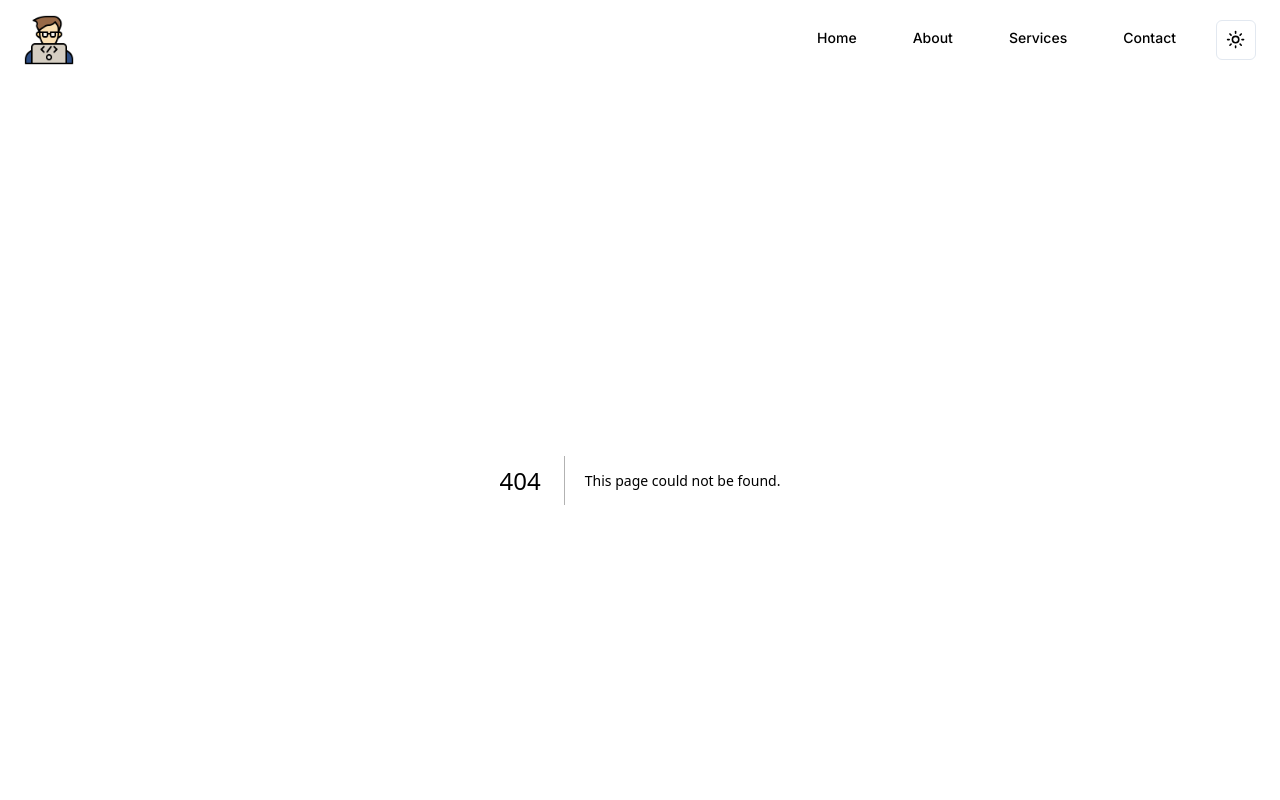
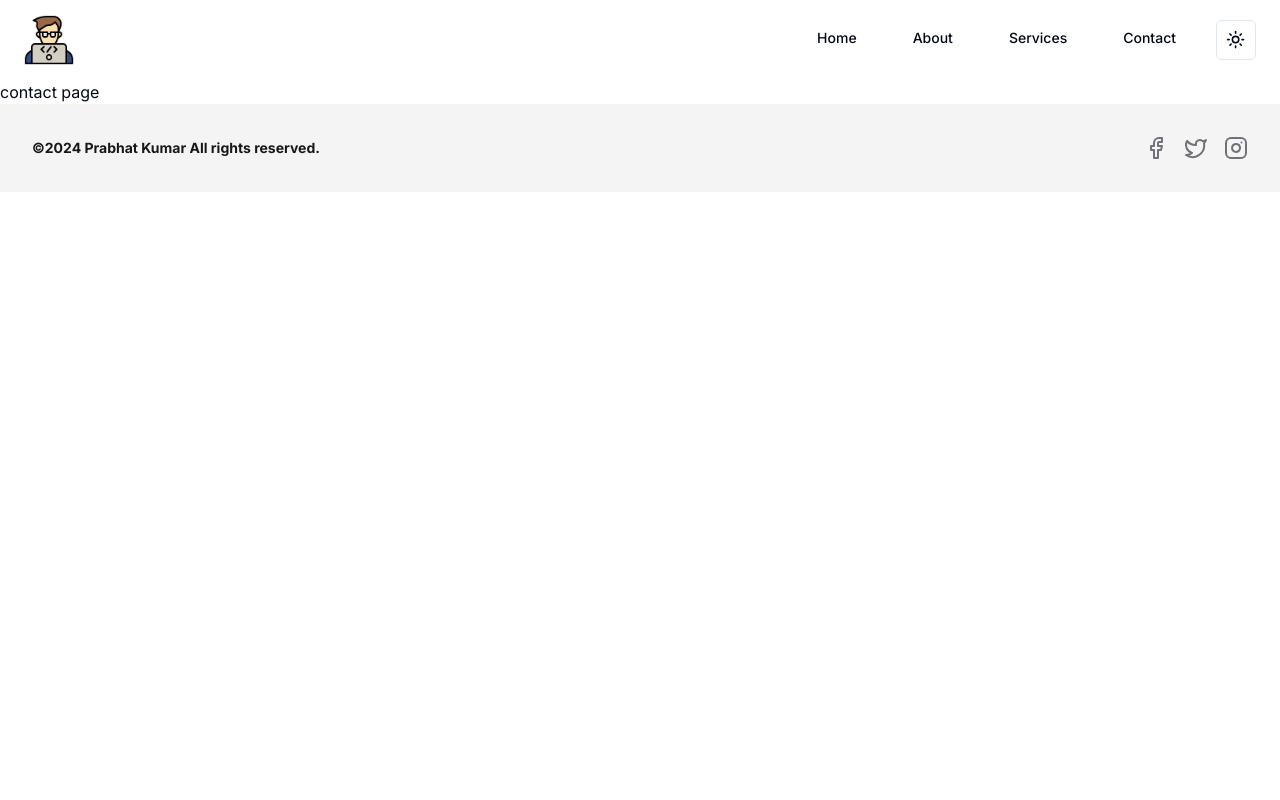
Before and after one commit to kumar11jr/portfolio2.0, a Next.js app: page /contact in a window 1280 px wide. Before the commit this address had no page. Shown: the top 800 px of the page. Built offline with nearby package versions, Linux system fonts and the light colour scheme.

Commit message:
add:spinner

```diff
--- /dev/null
+++ b/app/about/page.tsx
@@ -0,0 +1,11 @@
+import React from 'react'
+
+const page = () => {
+  return (
+    <div>
+      about page
+    </div>
+  )
+}
+
+export default page
--- /dev/null
+++ b/app/contact/page.tsx
@@ -0,0 +1,11 @@
+import React from 'react'
+
+const page = () => {
+  return (
+    <div>
+        contact page
+    </div>
+  )
+}
+
+export default page
--- /dev/null
+++ b/app/loading.tsx
@@ -0,0 +1,13 @@
+import Image from "next/image";
+
+export default function Loading() {
+  return (
+    <div className="flex justify-center items-center h-screen">
+      <div className="flex gap-2">
+        <div className="w-5 h-5 rounded-full animate-pulse bg-white"></div>
+        <div className="w-5 h-5 rounded-full animate-pulse bg-white"></div>
+        <div className="w-5 h-5 rounded-full animate-pulse bg-white"></div>
+      </div>
+    </div>
+  );
+}
--- /dev/null
+++ b/app/service/page.tsx
@@ -0,0 +1,11 @@
+import React from 'react'
+
+const page = () => {
+  return (
+    <div>
+      service page
+    </div>
+  )
+}
+
+export default page
--- a/components/Home.tsx
+++ b/components/Home.tsx
@@ -38,8 +38,7 @@ const Home: React.FC = () => {
   return (
     <div className="flex justify-center items-center h-[90vh]">
   <div className="px-60 flex flex-col md:flex-row">
-    {/* Left side - Name and Description */}
-    <div className="md:w-1/2 p-8 md:pr-16 mb-8"> {/* Added mb-8 for margin bottom */}
+    <div className="md:w-1/2 p-8 md:pr-16 mb-8">
       <p className="text-lg mb-4">Hello</p>
       <h1 className="text-4xl mb-4">I&apos;m <span className='font-bold'>Prabhat Kumar</span></h1>
       <h2 className="text-3xl mb-4"><span className='font-bold'>a</span> <Typewriter texts={['Full Stack Developer.', 'Web Developer.', 'Software Engineer.']} /> </h2>
@@ -49,9 +48,7 @@ const Home: React.FC = () => {
         <Button variant={'outline'}>Portfolio</Button>
       </div>
     </div>
-
-    {/* Right side - Big Picture */}
-    <div className="md:w-1/2 flex items-end justify-end"> {/* Added flex, items-end, and justify-end */}
+    <div className="md:w-1/2 flex items-end justify-end">
       <Image width={400} height={400} className='rounded-full' src="/profile.jpeg" alt="Your Picture" />
     </div>
   </div>
--- a/components/navbar.tsx
+++ b/components/navbar.tsx
@@ -16,54 +16,53 @@ export default function Navbar() {
         </SheetTrigger>
         <SheetContent side="left">
           <Link className="mr-6 hidden lg:flex" href="#">
-            <MountainIcon className="h-6 w-6" />
+          <Image src="/logo.png" alt="logo" width={50} height={0} />
             <span className="sr-only">KR18</span>
           </Link>
           <div className="grid gap-2 py-6">
-            <Link className="flex w-full items-center py-2 text-lg font-semibold" href="#">
+            <Link className="flex w-full items-center py-2 text-lg font-semibold" href="/">
               Home
             </Link>
-            <Link className="flex w-full items-center py-2 text-lg font-semibold" href="#">
+            <Link className="flex w-full items-center py-2 text-lg font-semibold" href="/about">
               About
             </Link>
-            <Link className="flex w-full items-center py-2 text-lg font-semibold" href="#">
+            <Link className="flex w-full items-center py-2 text-lg font-semibold" href="/service">
               Services
             </Link>
-            <Link className="flex w-full items-center py-2 text-lg font-semibold" href="#">
+            <Link className="flex w-full items-center py-2 text-lg font-semibold" href="/contact">
               Contact
             </Link>
-            <Link className="flex w-full items-center py-2 text-lg font-semibold" href="#">
               <ModeToggle />
-            </Link>
+
           </div>
         </SheetContent>
       </Sheet>
       <Link className="mr-6 hidden lg:flex" href="#">
         <Image src="/logo.png" alt="logo" width={50} height={0} />
-        <span className="sr-only">Acme Inc</span>
+        <span className="sr-only">KR18</span>
       </Link>
       <nav className="ml-auto hidden lg:flex gap-6">
         <Link
           className="group inline-flex h-9 w-max items-center justify-center rounded-md bg-white px-4 py-2 text-sm font-medium transition-colors hover:bg-gray-100 hover:text-gray-900 focus:bg-gray-100 focus:text-gray-900 focus:outline-none disabled:pointer-events-none disabled:opacity-50 data-[active]:bg-gray-100/50 data-[state=open]:bg-gray-100/50 dark:bg-gray-950 dark:hover:bg-gray-800 dark:hover:text-gray-50 dark:focus:bg-gray-800 dark:focus:text-gray-50 dark:data-[active]:bg-gray-800/50 dark:data-[state=open]:bg-gray-800/50"
-          href="#"
+          href="/"
         >
           Home
         </Link>
         <Link
           className="group inline-flex h-9 w-max items-center justify-center rounded-md bg-white px-4 py-2 text-sm font-medium transition-colors hover:bg-gray-100 hover:text-gray-900 focus:bg-gray-100 focus:text-gray-900 focus:outline-none disabled:pointer-events-none disabled:opacity-50 data-[active]:bg-gray-100/50 data-[state=open]:bg-gray-100/50 dark:bg-gray-950 dark:hover:bg-gray-800 dark:hover:text-gray-50 dark:focus:bg-gray-800 dark:focus:text-gray-50 dark:data-[active]:bg-gray-800/50 dark:data-[state=open]:bg-gray-800/50"
-          href="#"
+          href="/about"
         >
           About
         </Link>
         <Link
           className="group inline-flex h-9 w-max items-center justify-center rounded-md bg-white px-4 py-2 text-sm font-medium transition-colors hover:bg-gray-100 hover:text-gray-900 focus:bg-gray-100 focus:text-gray-900 focus:outline-none disabled:pointer-events-none disabled:opacity-50 data-[active]:bg-gray-100/50 data-[state=open]:bg-gray-100/50 dark:bg-gray-950 dark:hover:bg-gray-800 dark:hover:text-gray-50 dark:focus:bg-gray-800 dark:focus:text-gray-50 dark:data-[active]:bg-gray-800/50 dark:data-[state=open]:bg-gray-800/50"
-          href="#"
+          href="/service"
         >
           Services
         </Link>
         <Link
           className="group inline-flex h-9 w-max items-center justify-center rounded-md bg-white px-4 py-2 text-sm font-medium transition-colors hover:bg-gray-100 hover:text-gray-900 focus:bg-gray-100 focus:text-gray-900 focus:outline-none disabled:pointer-events-none disabled:opacity-50 data-[active]:bg-gray-100/50 data-[state=open]:bg-gray-100/50 dark:bg-gray-950 dark:hover:bg-gray-800 dark:hover:text-gray-50 dark:focus:bg-gray-800 dark:focus:text-gray-50 dark:data-[active]:bg-gray-800/50 dark:data-[state=open]:bg-gray-800/50"
-          href="#"
+          href="/contact"
         >
           Contact
         </Link>
```
